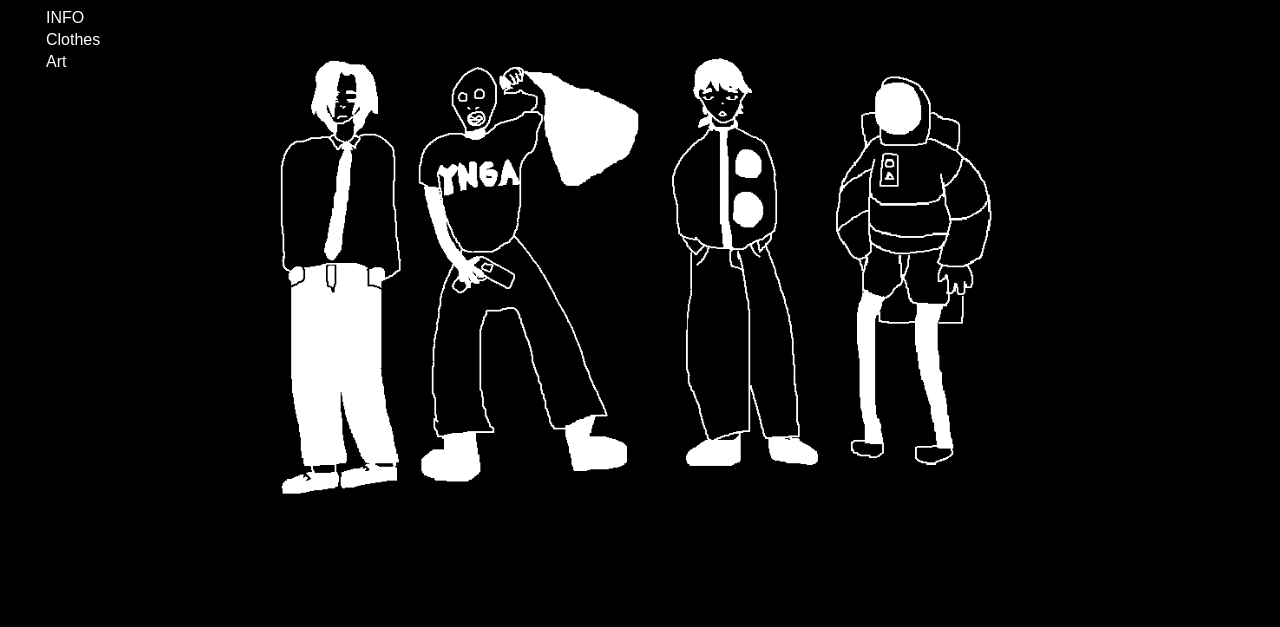
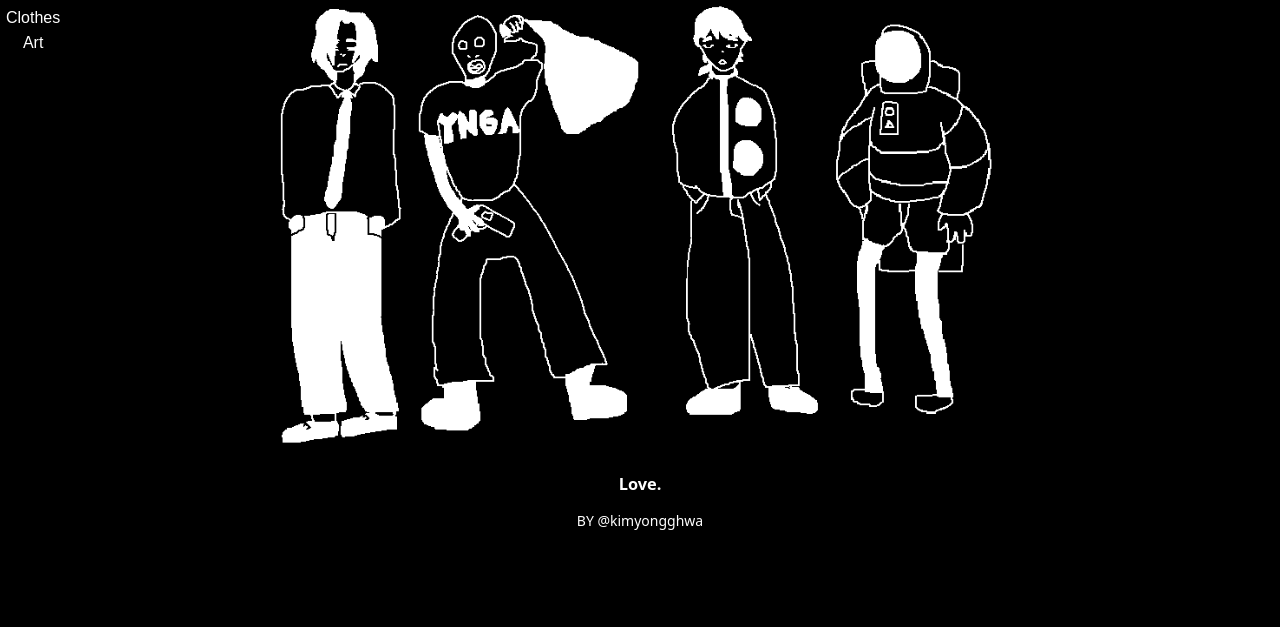
Before and after one commit to kimyongghwa/kimyongghwa.github.io, a plain HTML site: page main.html in a window 1280 px wide. Shown: the part 173-800 px from the top of the page. Drawn offline with Linux system fonts and the light colour scheme.

Commit message:
MENU CONT

```diff
--- a/main.css
+++ b/main.css
@@ -6,18 +6,26 @@ body {
     font-family: "Noto Sans", sans-serif;
     text-align: center;
     background-color: rgb(0, 0, 0);
-    margin-top: 4% !important;
     overflow: hidden;
     padding: 0;
     margin: 0;
     box-sizing: border-box;
 }
 .Fixed {
-    margin-top: 10%;
+    margin-top: 12%;
     position: fixed;
     color: white;
     left: 0;
-    right : 100%;
+    top: 0;
+}
+/* .info{
+    text-align: left;
+} */
+.FixedL{
+    left: 0;
+}
+.FixedB{
+    left: 0;
 }
 .Logo{
     max-width : 100%;
@@ -60,6 +68,8 @@ button{
     margin-bottom: 5%;
     font-size : 16px;
     border : 0px;
+    margin-left: 0%;
+
 }
 div{
     color: white;
@@ -99,7 +109,6 @@ div{
     }
     .Fixed{
         width: 0%;
-        text-align: left;
     }
     .FixedL{
         font-size:11px;
--- a/main.html
+++ b/main.html
@@ -8,17 +8,16 @@
     <title>yongghwa</title>
 </head>
 <body class = "scroll">
-    <div id ="sideMenu">
-        <ul class = "Fixed" style ="list-style-type: none;">
-            <li class = "FixedL"><button  class = "FixedB" onclick="info();">INFO</button></li>
-            <li class = "FixedL"><button  class = "FixedB" onclick="clothes();">Clothes</button></li>
-            <li class = "FixedL"><button  class = "FixedB" onclick="art();">Art</button></li>
-        </ul>
-    </div>
+    <div class = "Fixed">
+        <button class = "FixedB" onclick="info();">INFO</button><br>
+         <button class = "FixedB" onclick="clothes();">Clothes</button><br>
+         <button class = "FixedB" onclick="art();">Art</button><br>
+ </div>
     <button onclick="gomain();"><img class = 'Logo' src="./Asset/YONGGHWA_HIGH.png" alt="YONG - GHWA"></button>
         <div id = "main" class = "scroll">
         <img class = "Main" src="./Asset/MAIN.png" width = 1000 alt="WE">
-    </div>
+        <h3>Love.</h3> BY @kimyongghwa
+        </div>
 
 </body>
 </html>
--- a/main.js
+++ b/main.js
@@ -3,12 +3,12 @@ var main;
 function gomain(){
   num = 0;
   main = document.getElementById("main");
-  main.innerHTML = ' <img class = "Main" src="./Asset/MAIN.png" width = 1000 alt="WE"></img>'
+  main.innerHTML = ' <img class = "Main" src="./Asset/MAIN.png" width = 1000 alt="WE"></img><h3>Love.</h3> BY @kimyongghwa'
 }
 function info(){
   num = 1;
   main = document.getElementById("main");
-  main.innerHTML = '<p><br><img src="./Asset/Sicmul.png" class = "Flower" alt="WE" width = 250><img src="./Asset/Sicmul.png" class = "Flower" alt="WE" width = 250><img src="./Asset/Sicmul.png" class = "Flower" alt="WE" width = 250><div id = "info"><br><br><h3>김 준 서(김 용 과)</h3><br><br>010-4921-8785<br><br>tommy030507@naver.com</div></p>'
+  main.innerHTML = '<p><br><img src="./Asset/Sicmul.png" class = "Flower" alt="WE" width = 300><img src="./Asset/Sicmul.png" class = "Flower" alt="WE" width = 300><img src="./Asset/Sicmul.png" class = "Flower" alt="WE" width = 300><div class = "info"><br><br><h3>김 준 서(18세)</h3><br>010-4921-8785<br><br>tommy030507@naver.com</div></p>'
 }
 function clothes(){
   num = 2;
```
Also changed, not shown: index.html (+5 -6 lines), Asset/White.png (added).
